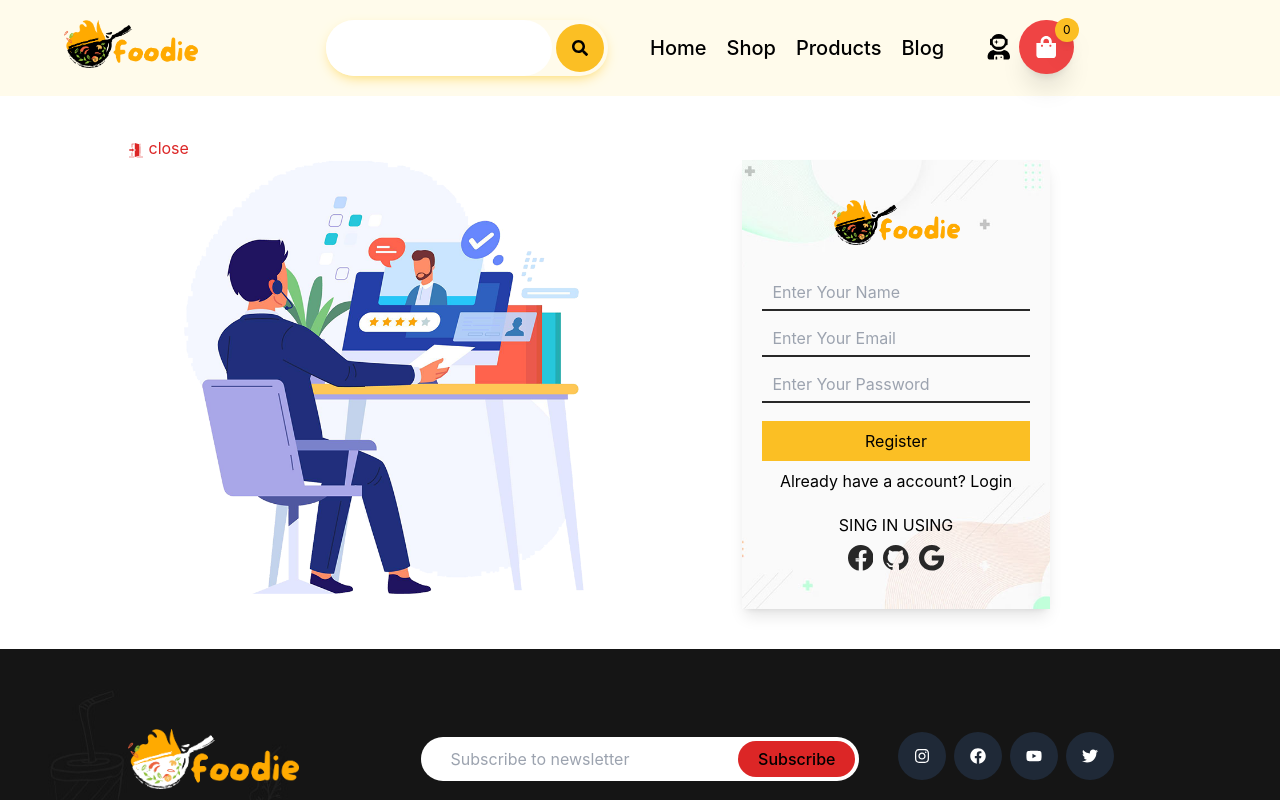
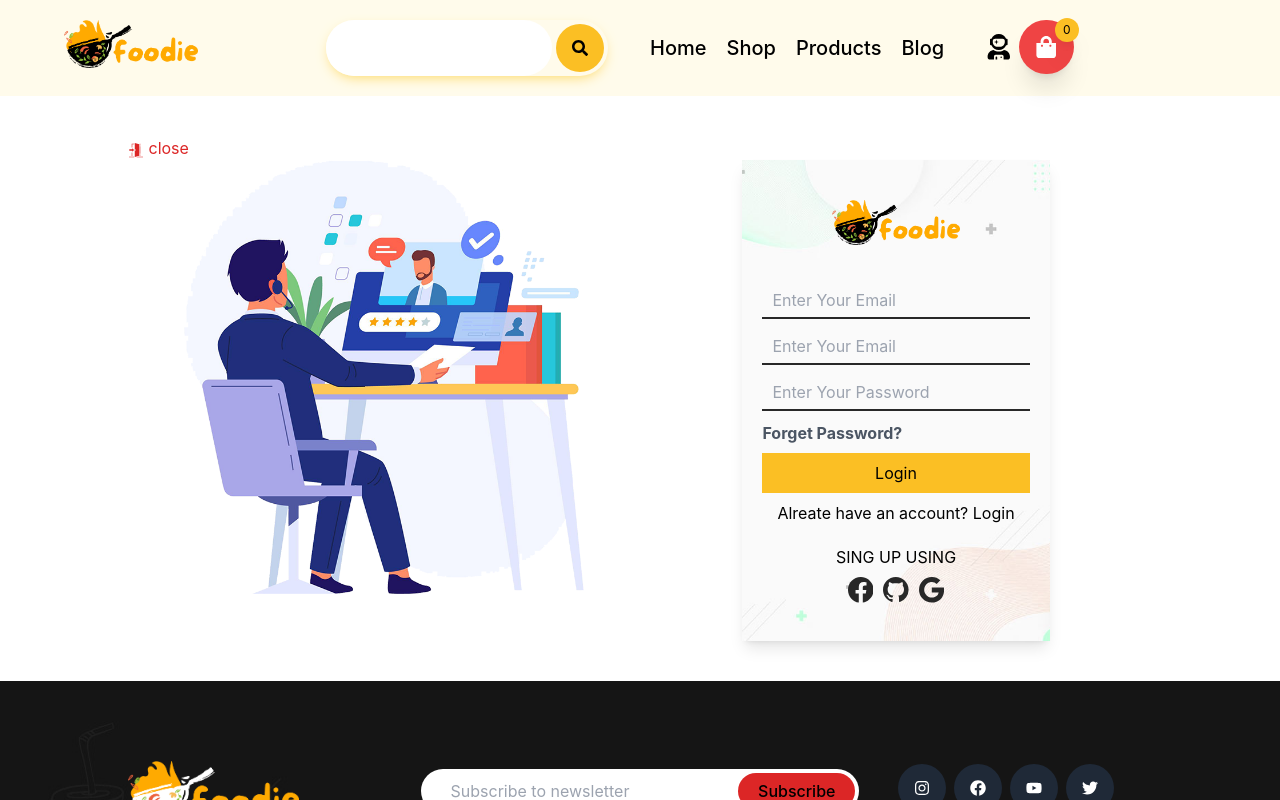
Before and after one commit to mohammad-aarif/foodie, a React (Create React App) app: page /authuser in a window 1280 px wide. Both pictures are taken after a click on the button "Register". Shown: the top 800 px of the page. Built offline with nearby package versions, Linux system fonts and the light colour scheme.

Commit message:
react-hook-from implement

```diff
--- a/package.json
+++ b/package.json
@@ -15,6 +15,7 @@
     "firebase": "^9.8.2",
     "react": "^18.1.0",
     "react-dom": "^18.1.0",
+    "react-hook-form": "^7.31.3",
     "react-icons": "^4.3.1",
     "react-redux": "^8.0.2",
     "react-router-dom": "^6.3.0",
--- a/src/Views/Pages/Auth/Login.jsx
+++ b/src/Views/Pages/Auth/Login.jsx
@@ -1,13 +1,22 @@
 import React from 'react';
 import { BsFacebook, BsGithub, BsGoogle } from "react-icons/bs";
+import { useForm } from "react-hook-form";
+
 const Login = ({loginState}) => {
+
+    const { register, handleSubmit, formState: { errors } } = useForm();
+    const onSubmit = data => console.log(data);
+
+
     return (
         <div className="mx-auto auth-form w-full">
-            <input type="text" placeholder="Enter Your Email" className='w-full my-2' />
-            <input type="text" placeholder="Enter Your Password" className='w-full my-2' />
-            <p className="font-bold text-gray-600">Forget Password?</p>
-            <button className='bg-amber-400 w-full my-2 py-2'>Login</button>
-
+            <form onSubmit={handleSubmit(onSubmit)}>
+                <p className="text-red-600 py-1 text-center">{errors.exampleRequired && 'This field is required'}</p>
+                <input {...register("email", { required: true })} type="text" placeholder="Enter Your Email" className='w-full my-2' />
+                <input {...register("password", { required: true })} type="text" placeholder="Enter Your Password" className='w-full my-2' />
+                <p className="font-bold text-gray-600">Forget Password?</p>
+                <button type='submit' className='bg-amber-400 w-full my-2 py-2'>Login</button>
+            </form>
 
             <p className="text-center">Not a Member? <button onClick={() => loginState('register')}>Register</button> </p>
 
--- a/src/Views/Pages/Auth/Register.jsx
+++ b/src/Views/Pages/Auth/Register.jsx
@@ -1,20 +1,28 @@
 import React from 'react';
 import { BsFacebook, BsGithub, BsGoogle } from "react-icons/bs";
+import { useForm } from "react-hook-form";
 
 const Register = ({loginState}) => {
+    const { register, handleSubmit, formState: { errors } } = useForm();
+    const onSubmit = data => console.log(data);
+
+
     return (
         <div className="mx-auto auth-form w-full">
-            <input type="text" placeholder="Enter Your Name" className='w-full my-2' />
-            <input type="text" placeholder="Enter Your Email" className='w-full my-2' />
-            <input type="text" placeholder="Enter Your Password" className='w-full my-2' />
-            <button className='bg-amber-400 w-full my-2 py-2'>Register</button>
+            <form onSubmit={handleSubmit(onSubmit)}>
+                <p className="text-red-600 py-1 text-center">{errors.exampleRequired && 'This field is required'}</p>
+                <input {...register("name", { required: true })} type="text" placeholder="Enter Your Email" className='w-full my-2' />
+                <input {...register("email", { required: true })} type="text" placeholder="Enter Your Email" className='w-full my-2' />
+                <input {...register("password", { required: true })} type="text" placeholder="Enter Your Password" className='w-full my-2' />
+                <p className="font-bold text-gray-600">Forget Password?</p>
+                <button type='submit' className='bg-amber-400 w-full my-2 py-2'>Login</button>
+            </form>
 
-
-            <p className="text-center">Already have a account? <button onClick={() => loginState('login')}>Login</button> </p>
+            <p className="text-center">Alreate have an account? <button onClick={() => loginState('login')}> Login</button> </p>
 
 
             <div className="mx-auto block text-center my-3">
-                <p className="py-2 uppercase">Sing in using</p>
+                <p className="py-2 uppercase">Sing up using</p>
 
                 <button
                 style={{color: 'rgb(40, 40, 40)', fontSize: '1.6em'}} >
--- a/src/Views/Pages/Auth/firebase/firebase.cofig.js
+++ b/src/Views/Pages/Auth/firebase/firebase.cofig.js
@@ -1,13 +1,3 @@
-import { initializeApp } from "firebase/app";
+import firebaseApp from "./firebase.init";
 
-const firebaseConfig = {
-  apiKey: process.env.REACT_APP_FIREBASE_SECRET_APIKEY,
-  authDomain: process.env.REACT_APP_FIREBASE_SECRET_AUTHDOMAIN,
-  projectId: process.env.REACT_APP_FIREBASE_SECRET_PROJECTID,
-  storageBucket: process.env.REACT_APP_FIREBASE_SECRET_STORAGEBUCKET,
-  messagingSenderId: process.env.REACT_APP_FIREBASE_SECRET_MESSAGINGSENDERID,
-  appId: process.env.REACT_APP_FIREBASE_SECRET_APPID
-};
-
-// Initialize Firebase
-const app = initializeApp(firebaseConfig);
+firebaseApp()
--- /dev/null
+++ b/src/Views/Pages/Auth/firebase/firebase.init.js
@@ -0,0 +1,14 @@
+import { initializeApp } from "firebase/app";
+
+const firebaseConfig = {
+  apiKey: process.env.REACT_APP_FIREBASE_SECRET_APIKEY,
+  authDomain: process.env.REACT_APP_FIREBASE_SECRET_AUTHDOMAIN,
+  projectId: process.env.REACT_APP_FIREBASE_SECRET_PROJECTID,
+  storageBucket: process.env.REACT_APP_FIREBASE_SECRET_STORAGEBUCKET,
+  messagingSenderId: process.env.REACT_APP_FIREBASE_SECRET_MESSAGINGSENDERID,
+  appId: process.env.REACT_APP_FIREBASE_SECRET_APPID
+};
+
+// Initialize Firebase
+const firebaseApp = initializeApp(firebaseConfig);
+export default firebaseApp
```
Also changed, not shown: 1 other file (tests, documents, lock files or other folders).
